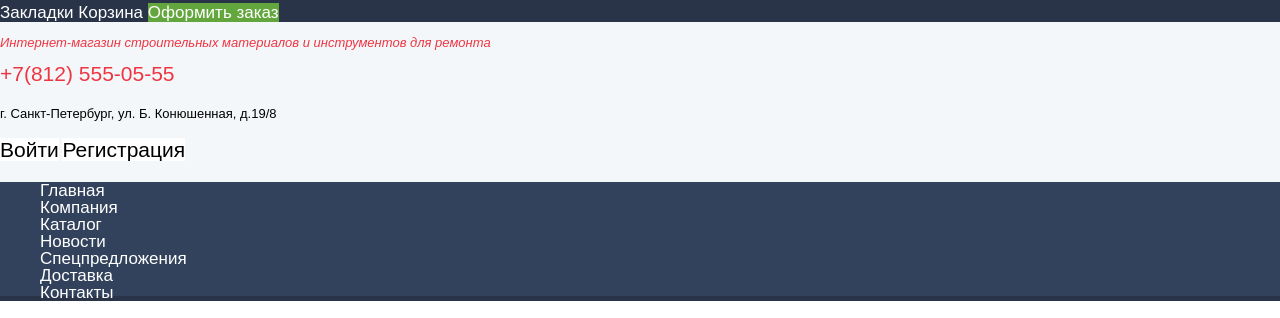
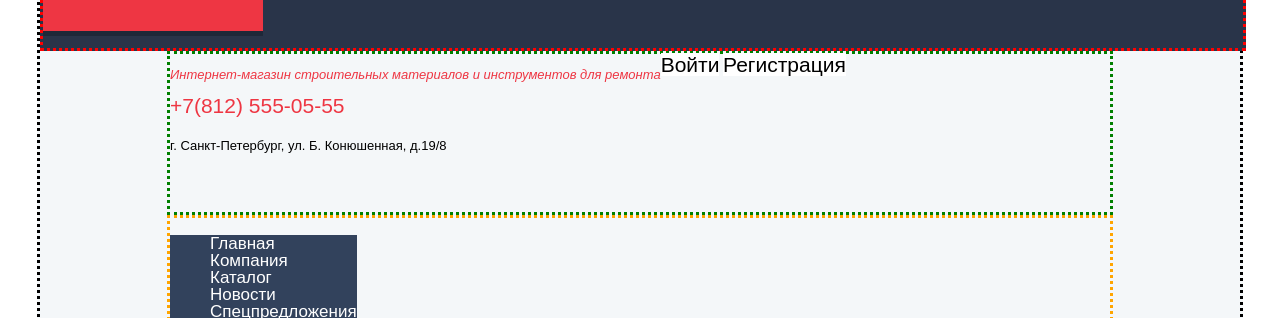
Before and after one commit to Fionchek/609095-technomart-24, a plain HTML site: page index.html in a window 1280 px wide. Shown: the part 34-352 px from the top of the page. Drawn offline with Linux system fonts and the light colour scheme; a web font is replaced by a local one.

Commit message:
Сетка
Шапка сайта.

```diff
--- a/css/style.css
+++ b/css/style.css
@@ -23,7 +23,7 @@ a {
 .breadcrumbs {
   list-style: none;
 }
-
+/* Мои заказы и Личный кабинет на странице каталога */
 .header-user-navigation a:link{
   font-family: "Cuprum", Arial, sans-serif;
   font-size: 16px;
@@ -32,7 +32,7 @@ a {
   text-decoration:underline;
   color: #32425c;
 }
-
+/* Мои заказы и Личный кабинет на странице каталога */
 .header-user-navigation a:hover{
   font-family: "Cuprum", Arial, sans-serif;
   font-size: 16px;
@@ -41,7 +41,7 @@ a {
   text-decoration:underline;
   color: #ee3643;
 }
-
+/* Мои заказы и Личный кабинет на странице каталога */
 .header-user-navigation a:active{
   font-family: "Cuprum", Arial, sans-serif;
   font-size: 16px;
@@ -153,6 +153,12 @@ webkit-input-placeholder {
 светло-серая заливка */
 .main-navigation {
   background-color: #f4f7f9;
+  min-height: 320px;
+  /* отступ до следующего блочного элемента: */
+  margin-bottom: 59px;
+  /* flex */
+  /* display: flex;
+  flex-direction: column; */
 }
 
 /* темно-синяя заливка меню - top */
@@ -394,13 +400,14 @@ background-color: #32425c;
   display: none;
 }
 
-visually-hidden {
+.visually-hidden {
   position: absolute;
   width: 1px;
   height: 1px;
   margin: -1px;
   border: 0;
   padding: 0;
+  clip: rect(0 0 0 0);
   overflow: hidden;
 }
 
@@ -496,3 +503,88 @@ background-color: #518534;
   color: rgba(50, 66, 92, 0.3);
   border: 3px solid rgba(50, 66, 92, 0.3);
 }
+/* Логотип Техномарт на главной */
+.logo {
+  width: 220px;
+  height: 42px;
+  background-color: #ee3643;
+  box-shadow: 0 5px 0 0 rgba(0, 0, 0, 0.24);
+}
+
+/* Логотип Техномарт на внутренних страницах */
+.logo-link:hover {
+  background-color: #ca2c37;
+}
+/* Логотип Техномарт на внутренних страницах */
+.logo-link:active {
+  background-color: #ba2732;
+}
+
+/* Сетка */
+
+/* временно (вся шапка) */
+.main-navigation {
+  border: black dotted 3px;
+}
+/* временно (верх шапки)*/
+.main-user-navigation {
+  border: red dotted 3px;
+}
+/* временно (середина шапки)*/
+.wrapper {
+    border: green dotted 3px;
+  }
+  /* временно (низ шапки)*/
+  .main-navigation-wrapper-top {
+    border: orange dotted 3px;
+  }
+
+html,
+body {
+  min-width: 1200px;
+  min-height: 3151px;
+}
+/* сбросить отступы списка по умолчанию */
+.site-navigation-top ul {
+  margin: 0;
+  padding: 0;
+}
+
+.main-navigation {
+  display: flex;
+  flex-direction: column;
+  width: 1200px;
+  /* min-height: 320px; */
+  margin-left: auto;
+  margin-right: auto;
+}
+
+.main-navigation-wrapper-top {
+  width: 940px;
+  min-height: 60px;
+  display: flex;
+  margin-left: auto;
+  margin-right: auto;
+}
+
+.wrapper {
+  width: 940px;
+  min-height: 158px;
+  display: flex;
+  margin: auto;
+}
+
+.main-user-navigation {
+  width: 100%;
+  min-height: 42px;
+  display: flex;
+}
+
+.main {
+  display: flex;
+}
+/*
+.contacts-wrapper {
+  margin-left: auto;
+  margin-right: auto;
+} */
--- a/index.html
+++ b/index.html
@@ -12,7 +12,9 @@
     <header class="main-header">
       <nav class="main-navigation">
         <section class="main-user-navigation">
-          <span class="logo">Техномарт</span>
+          <p class=logo>
+          <h2 class="visually-hidden">Логотип магазина Техномарт</h2>
+          </p>
           <form action="https://echo.htmlacademy.ru" method="get" >
             <label class="search" for="search">
           <input type="search" name="search" id="search" placeholder="Поиск">
@@ -26,7 +28,8 @@
              <a href="checkout.html">Оформить заказ</a>
            </span>
            </section>
-<div class="container">
+        <div class="wrapper">
+      <div class="menu-container">
           <h1>Интернет-магазин строительных материалов и инструментов для ремонта</h1>
         <span class="tel">+7(812) 555-05-55</span><br>
         <p>г. Санкт-Петербург, ул. Б. Конюшенная, д.19/8</p>
@@ -35,6 +38,7 @@
         <a class="login-link" href="login.html">Войти</a>
         <a class="login-link" href="check-in.html">Регистрация</a>
       </div>
+    </div>
           <div class="main-navigation-wrapper-top">
            <ul class="site-navigation-top">
           <li><a href="main.html">Главная</a></li>
@@ -49,7 +53,7 @@
   </nav>
     </header>
 
-    <main class="container">
+    <main class="features-container">
       <div class="bonus">
             <section class="features">
               <h2 class="visually-hidden">Преимущества</h2>
@@ -178,6 +182,7 @@
   <!-- изображение "Газель доставка" -->
 </section>
 </div>
+<div class="contacts-wrapper"
 <section class="about-company">
         <h2>Компания Техномарт</h2>
         <p>Настоящий мужской шопинг начинается здесь! Огромный выбор товаров для ремонта и строительства не оставит равнодушными любителей сэкономить на гастарбайтерах. </p>
@@ -192,6 +197,7 @@
             Подробнее о компании
           </a>
       </section>
+
       <section class="contacts-map">
         <h2>Контакты</h2>
         <p>Вы можете забрать товар сами,<br>
@@ -199,6 +205,7 @@
           <img src="img/map-small.jpg" width="300" height="158" alt="Карта проезда">
           <a href="feedback.html" class="style-links red">Заблудились? Напишите нам!</a>
       </section>
+    </div>
 </main>
 <footer class="main-footer">
   <section class="footer-menu-navigation">
```
Also changed, not shown: catalog.html (+6 -2 lines).
